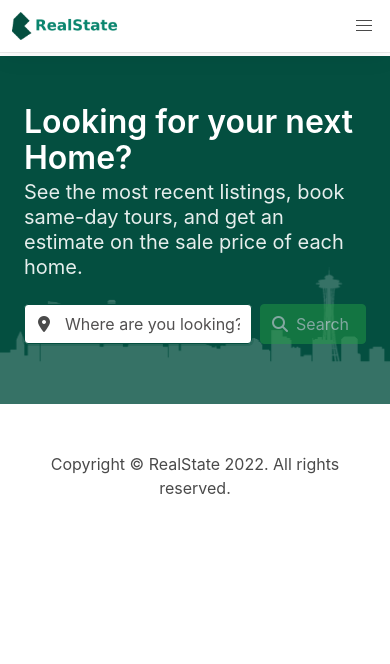
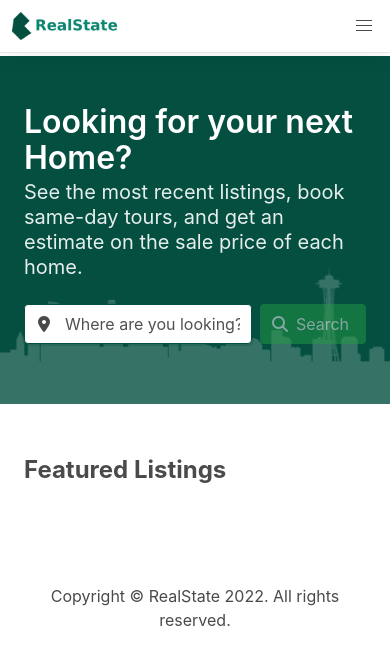
Before and after one commit to ashishks55/buy-sell-property, a React (Create React App) app: page / in a window 390 px wide. Shown: the top 664 px of the page. Built offline with nearby package versions, Linux system fonts and the light colour scheme.

Commit message:
responsive scss added

```diff
--- a/src/components/common/custom/FeaturedListings.js
+++ b/src/components/common/custom/FeaturedListings.js
@@ -2,7 +2,9 @@ import React from 'react'
 
 const FeaturedListings = () => {
   return (
-    <div>FeaturedListings</div>
+    <div className='featured-listings'>
+				<h3 className='is-size-4 has-text-weight-bold'>Featured Listings</h3>
+    </div>
   )
 }
 
--- a/src/components/common/custom/SearchProperties.js
+++ b/src/components/common/custom/SearchProperties.js
@@ -12,7 +12,7 @@ const SearchProperties = () => {
     }
 
 	return (
-		<form className="search-properties-form is-flex">
+		<form className='search-properties-form is-flex'>
 			<Input
 				onChange={onChange}
 				value={input}
--- a/src/components/common/elements/Button.js
+++ b/src/components/common/elements/Button.js
@@ -4,7 +4,7 @@ import PropTypes from 'prop-types'
 const Button = ({title, onClick, className, icon, children, type, disabled}) => {
 return (
 	<button className={`button ${className ? className : ''}`} onClick={onClick} type={type} disabled={disabled}>
-		{icon ? <span className="icon"><i className={icon}></i></span> : ''}
+		{icon ? <span className='icon'><i className={icon}></i></span> : ''}
 		{title ? <span>{title}</span> : ''}
 		{children ? children : ''}
 	</button>
--- a/src/components/layout/Footer.js
+++ b/src/components/layout/Footer.js
@@ -2,8 +2,8 @@ import React from 'react'
 
 const Footer = () => {
   return (
-    <footer className="footer has-background-white">
-        <div className="content has-text-centered">
+    <footer className='footer has-background-white'>
+        <div className='content has-text-centered'>
             <p>Copyright © RealState {new Date().getFullYear()}. All rights reserved.</p>
         </div>
     </footer>
--- a/src/components/layout/Layout.js
+++ b/src/components/layout/Layout.js
@@ -1,6 +1,6 @@
 import './Layout.scss'
 import React from 'react'
-import PropTypes from "prop-types"
+import PropTypes from 'prop-types'
 import Header from './Header'
 import Footer from './Footer'
 
@@ -8,7 +8,7 @@ const Layout = ({children}) => {
   return (
       <>
         <Header/>
-            <div className="page-container">
+            <div className='page-container'>
                 {children}
             </div>
         <Footer/>
--- a/src/components/pages/Home.js
+++ b/src/components/pages/Home.js
@@ -1,22 +1,28 @@
 import './Home.scss'
 import React from 'react'
 import SearchProperties from '../common/custom/SearchProperties';
+import FeaturedListings from '../common/custom/FeaturedListings';
 
 const Home = () => {
 	return (
+		<>
 			<section className='hero is-large is-link'>
 				<div className='hero-body'>
-				<p className='title animate__animated animate__fadeInDown'>
+					<h2 className='title animate__animated animate__fadeInDown'>
 						Looking for your next Home?
-				</p>
+					</h2>
 					<p className='subtitle animate__animated animate__fadeInDown animate__delay-1s'>
 						See the most recent listings, book same-day tours, and get an estimate on the sale price of each home.
 					</p>
-				<div className="animate__animated animate__fadeInDown animate__delay-2s">
+					<div className='animate__animated animate__fadeInDown animate__delay-2s'>
 						<SearchProperties/>
 					</div>
 				</div>
 			</section>
+			<section className='section'>
+				<FeaturedListings/>
+			</section>
+		</>
 	)
 }
 
--- a/src/components/pages/Home.scss
+++ b/src/components/pages/Home.scss
@@ -10,7 +10,7 @@
         width: 100%;
         height: 50%;
         opacity: 0.2;
-        background-image: url("../../assets/buildings.png");
+        background-image: url('../../assets/buildings.png');
         background-repeat: repeat-x;
         background-position: bottom;
         background-size: contain;
--- a/src/components/pages/Listings.js
+++ b/src/components/pages/Listings.js
@@ -1,4 +1,4 @@
-import React from "react";
+import React from 'react';
 
 const Listings = () => {
 	return <div>Listings</div>;
--- a/src/index.js
+++ b/src/index.js
@@ -1,7 +1,7 @@
 import './scss/_index.scss'
 import React from 'react'
 import ReactDOM from 'react-dom'
-import { BrowserRouter } from "react-router-dom"
+import { BrowserRouter } from 'react-router-dom'
 import App from './App'
 import reportWebVitals from './reportWebVitals'
 
--- a/src/scss/_index.scss
+++ b/src/scss/_index.scss
@@ -1,7 +1,8 @@
-@charset "utf-8";
+@charset 'utf-8';
 @import '../../node_modules/bulma/sass/utilities/initial-variables.sass';
 @import '../../node_modules/@fortawesome/fontawesome-free/css/all.min.css';
 @import './_animation.scss';
+@import './responsive.scss';
 
 $link: #044f40;
 $primary: #0a856e;
@@ -11,4 +12,11 @@ $warning: #FF832B;
 $grey-lighter: #525050;
 $input-placeholder-color: #525050;
 
-@import "../../node_modules/bulma/bulma.sass";
+@import '../../node_modules/bulma/bulma.sass';
+
+.section{
+    padding: 3rem 6rem;
+    @include is-mobile{
+        padding: 3rem 1.5rem;
+    }
+}
--- /dev/null
+++ b/src/scss/_responsive.scss
@@ -0,0 +1,21 @@
+$mobile: 768px;
+$tablet: 769px;
+$desktop: 1024px;
+
+ @mixin is-mobile {
+    @media (max-width: #{$mobile}) {
+        @content;
+    }
+ }
+
+ @mixin is-tablet {
+    @media (max-width: #{$tablet}) {
+        @content;
+    }
+ }
+
+ @mixin is-desktop {
+    @media (max-width: #{$desktop}) {
+        @content;
+    }
+ }
```
Also changed, not shown: src/App.js (+5 -5 lines). Lines whose indentation alone changed are shown as unchanged.
